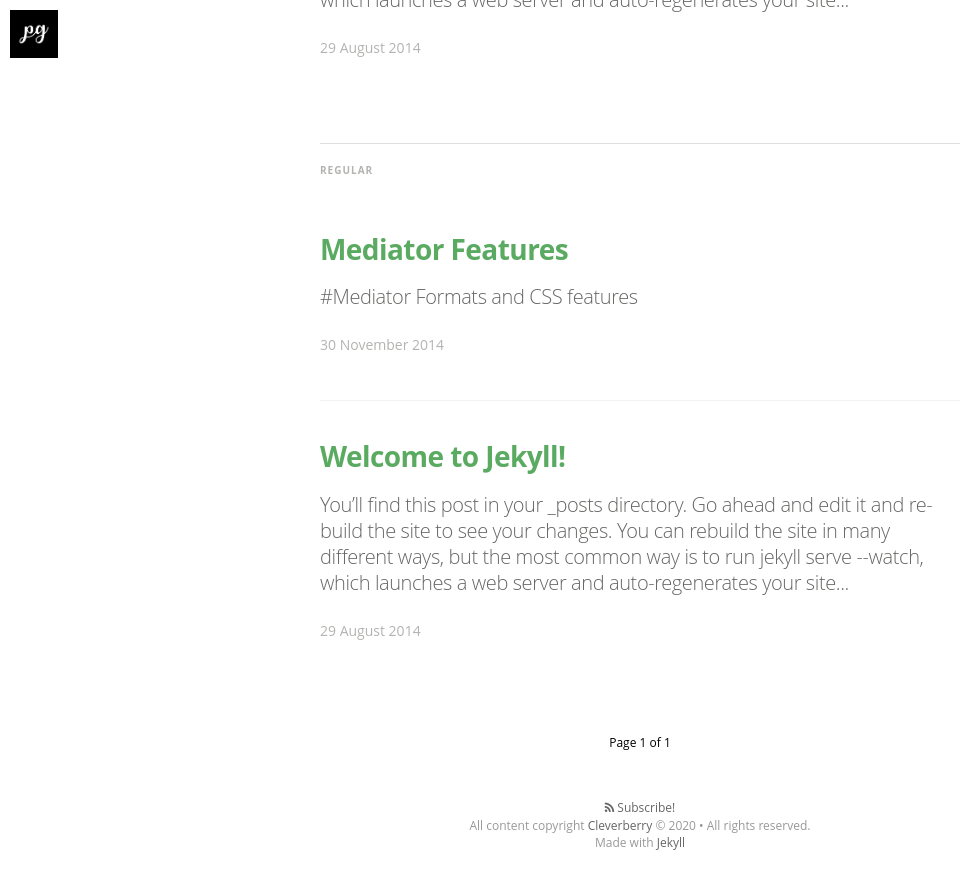
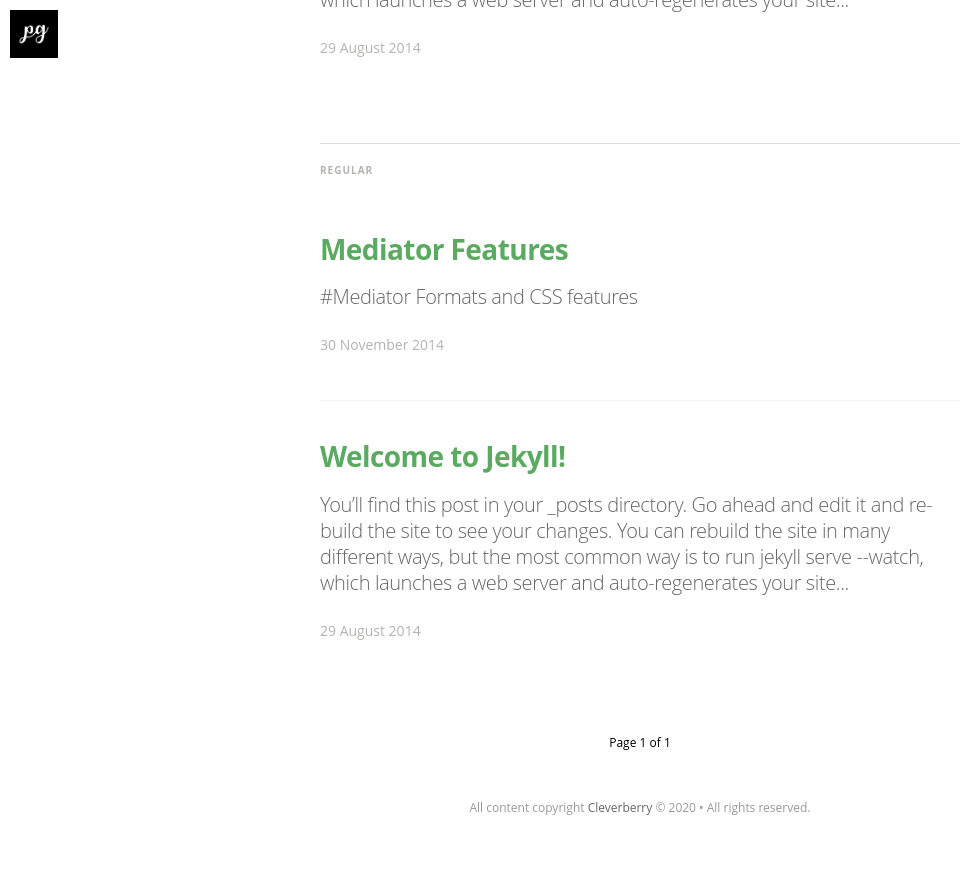
Before and after one commit to cleverberry/plantinguide, a Jekyll site: the page built from index.html, in a window 1280 px wide and 900 px high, scrolled down 1256 px. Shown: the top 889 px of the window, without its empty margins (0-979 px from the left). Built offline with Jekyll 4.4.1, drawn with Linux system fonts in a browser that asks for light colours; nearby versions of some CDN libraries; some web fonts are replaced; the list of posts is cut into pages by our own code; after the commit the page ends 2121 px from its top, so only the background shows below that.

Commit message:
Fix baseurl links

```diff
--- a/_includes/footer.html
+++ b/_includes/footer.html
@@ -1,10 +1,10 @@
 <!-- footer start -->
 
 <footer class="site-footer">
-  <a class="subscribe" href="{{ "/feed.xml" | prepend: site.baseurl }}"> <span class="tooltip"> <i class="fa fa-rss"></i> Subscribe!</span></a>
+  <!-- <a class="subscribe" href="{{ "/feed.xml" | prepend: site.baseurl }}"> <span class="tooltip"> <i class="fa fa-rss"></i> Subscribe!</span></a> -->
     <div class="inner">
          <section class="copyright">All content copyright <a href="mailto:{{ site.email}}">{{ site.name }}</a> &copy; {{ site.time | date: '%Y' }} &bull; All rights reserved.</section>
-         <section class="poweredby">Made with <a href="http://jekyllrb.com"> Jekyll</a></section>
+         <!-- <section class="poweredby">Made with <a href="http://jekyllrb.com"> Jekyll</a></section> -->
     </div>
 </footer>
 
--- a/_includes/header.html
+++ b/_includes/header.html
@@ -1,6 +1,6 @@
 <!-- header start -->
 
 {% if site.float_logo %}
-  <a href="{{ site.url }}{{ site.baseurl }}" class="logo-readium"><span class="logo" style="background-image: url({{ site.baseurl }}/{{ site.logo }})"></span></a>
+  <a href="{{ site.baseurl }}/" class="logo-readium"><span class="logo" style="background-image: url({{ site.baseurl }}/{{ site.logo }})"></span></a>
 {% endif %}
 <!-- header end -->
--- a/index.html
+++ b/index.html
@@ -10,7 +10,7 @@
 
 <header class="blog-header">
     {% if site.logo %}
-      <a class="blog-logo" href="{{site.url}}{{site.baseurl}}" style="background-image: url('{{ site.logo | prepend: site.baseurl }}')">{{ site.title }}</a>
+      <a class="blog-logo" href="{{site.baseurl}}/" style="background-image: url('{{ site.logo | prepend: site.baseurl }}')">{{ site.title }}</a>
     {% endif %}
     <h1 class="blog-title">{{ site.title }}</h1>
     <h2 class="blog-description">{{ site.description }}</h2>
```
